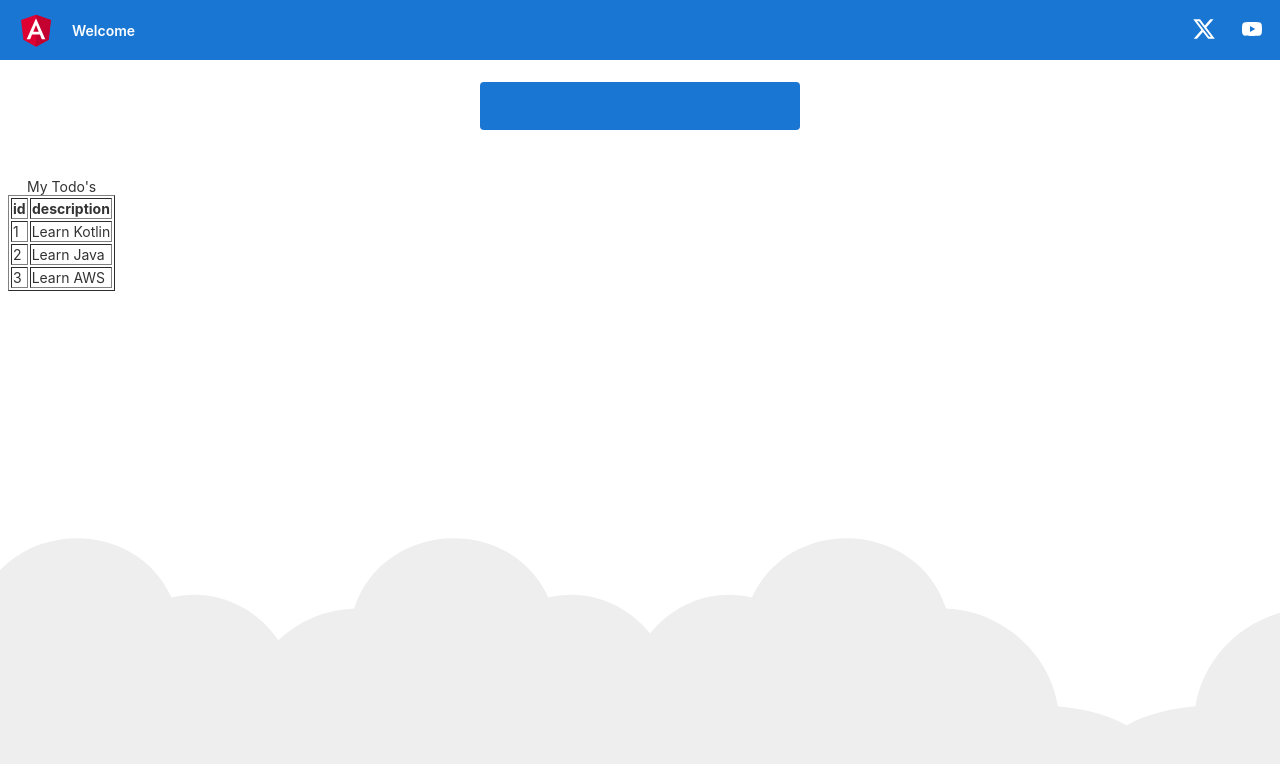
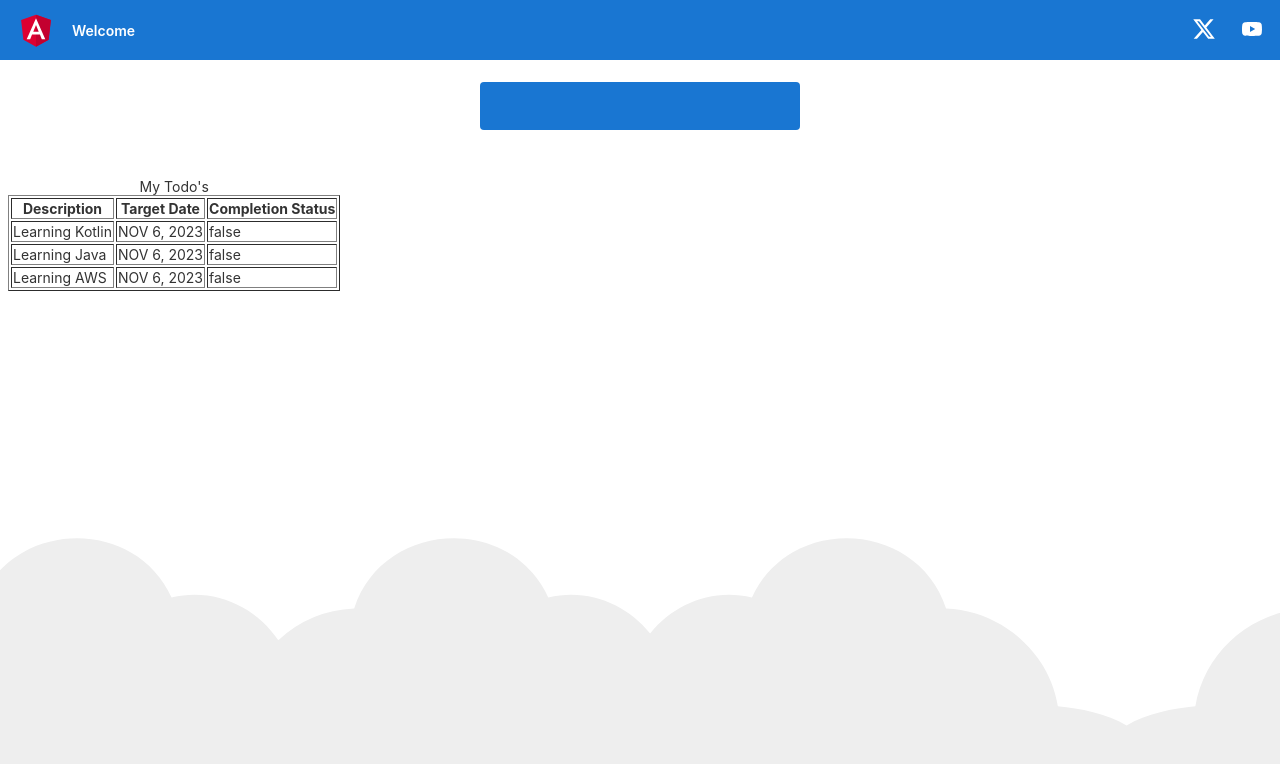
Before and after one commit to MahabirGupta/Angular, an Angular app in the folder frontend/todo/: page /todos in a window 1280 px wide. Shown: the top 764 px of the page. Built offline with nearby package versions, Linux system fonts and the light colour scheme.

Commit message:
Create a Todo Class

```diff
--- a/frontend/todo/src/app/list-todos/list-todos.component.html
+++ b/frontend/todo/src/app/list-todos/list-todos.component.html
@@ -4,16 +4,21 @@
   </caption>
   <thead>
     <tr>
-      <th>id</th>
-      <th>description</th>
+      <!-- <th>id</th> -->
+      <th>Description</th>
+      <th>Target Date</th>
+      <th>Completion Status</th>
     </tr>
   </thead>
   <tbody>
     <!-- for(Todo todo:todos) -->
     <!-- Create a For loop to loop through the ToDo List -->
     <tr *ngFor="let todo of todos">
-      <td>{{ todo.id }}</td>
+      <!-- <td>{{ todo.id }}</td> -->
       <td>{{ todo.description }}</td>
+      <!-- Use pipe | to format it as a normal date -->
+      <td>{{ todo.targetDate | date | uppercase }}</td>
+      <td>{{ todo.todoStatus }}</td>
     </tr>
     <!-- } -->
   </tbody>
--- a/frontend/todo/src/app/list-todos/list-todos.component.ts
+++ b/frontend/todo/src/app/list-todos/list-todos.component.ts
@@ -1,4 +1,16 @@
 import { Component, OnInit } from '@angular/core';
+
+// Create a Todo class
+export class Todo {
+  // create a constructor
+  constructor(
+    // create a parameters/field for the constructor
+    public id: number,
+    public description: string,
+    public targetDate: Date,
+    public todoStatus: boolean
+  ) {}
+}
 
 @Component({
   selector: 'app-list-todos',
@@ -6,11 +18,15 @@ import { Component, OnInit } from '@angular/core';
   styleUrls: ['./list-todos.component.css'],
 })
 export class ListTodosComponent implements OnInit {
-  // creating a list of todos using arrays
   todos = [
-    { id: 1, description: 'Learn Kotlin' },
-    { id: 2, description: 'Learn Java' },
-    { id: 3, description: 'Learn AWS' },
+    new Todo(1, 'Learning Kotlin', new Date(), false),
+    new Todo(2, 'Learning Java', new Date(), false),
+    new Todo(3, 'Learning AWS', new Date(), false),
+
+    // creating a list of todos using arrays
+    // { id: 1, description: 'Learn Kotlin' },
+    // { id: 2, description: 'Learn Java' },
+    // { id: 3, description: 'Learn AWS' },
   ];
   // // create a todo object
   // todo = {
```
